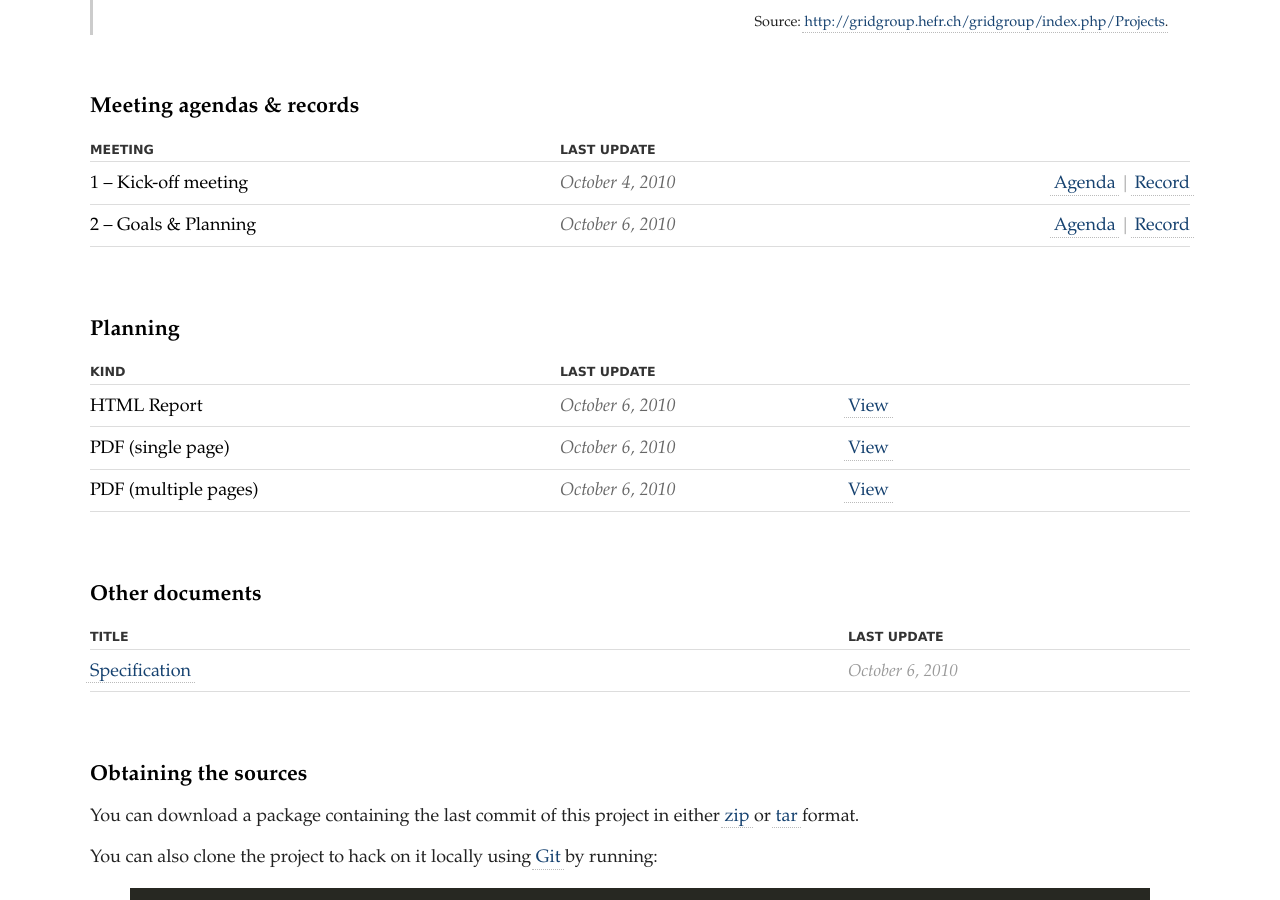
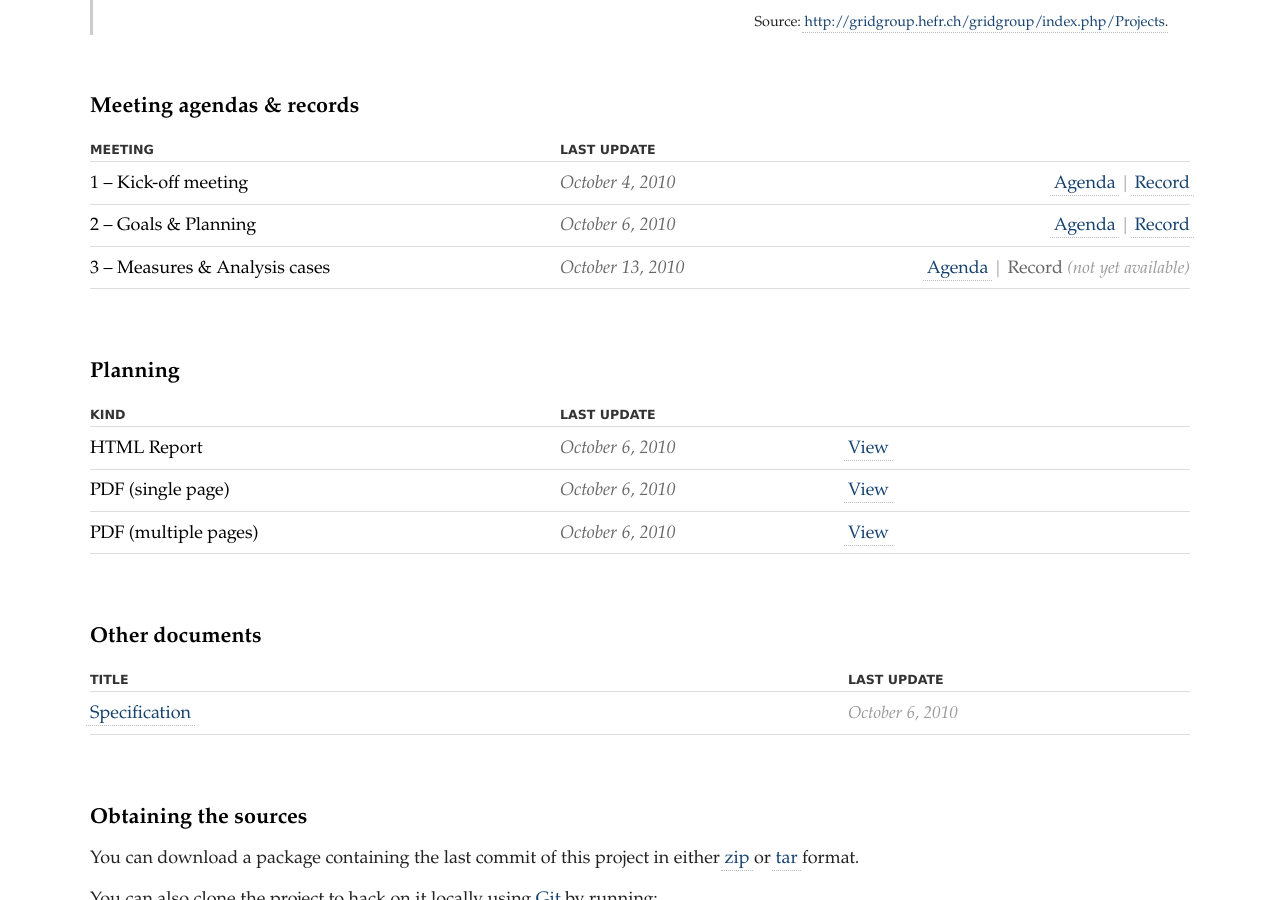
Before and after one commit to GaretJax/pop-python, a Jekyll site: the page built from index.html, in a window 1280 px wide and 900 px high, scrolled down 539 px. Built offline with Jekyll 4.4.1, drawn with Linux system fonts in a browser that asks for light colours; nearby versions of some CDN libraries.

Commit message:
Added the agend for tomorrow's meeting.

```diff
--- a/index.html
+++ b/index.html
@@ -37,6 +37,11 @@ title: POP Python
 			<th scope="row">2 – Goals &amp; Planning</th>
 			<td>October 6, 2010</td>
 			<td><a href="{{ site.url }}/resources/meetings/2010-10-06_Agenda.pdf">Agenda</a> | <a href="{{ site.url }}/resources/meetings/2010-10-06_Report.pdf">Record</a></td>
+		</tr>
+		</tr>
+			<th scope="row">3 – Measures &amp; Analysis cases</th>
+			<td>October 13, 2010</td>
+			<td><a href="{{ site.url }}/resources/meetings/2010-10-13_Agenda.pdf">Agenda</a> | <a>Record</a> (not yet available)</td>
 		</tr>
 	</table>
 </section>
```
Also changed, not shown: 2 other files.
